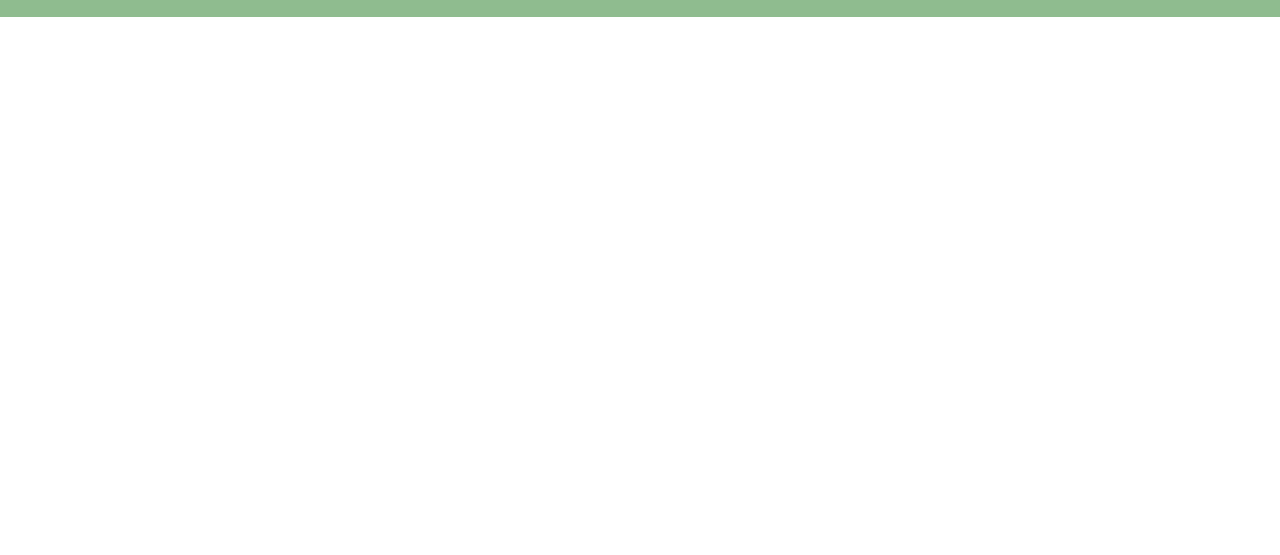
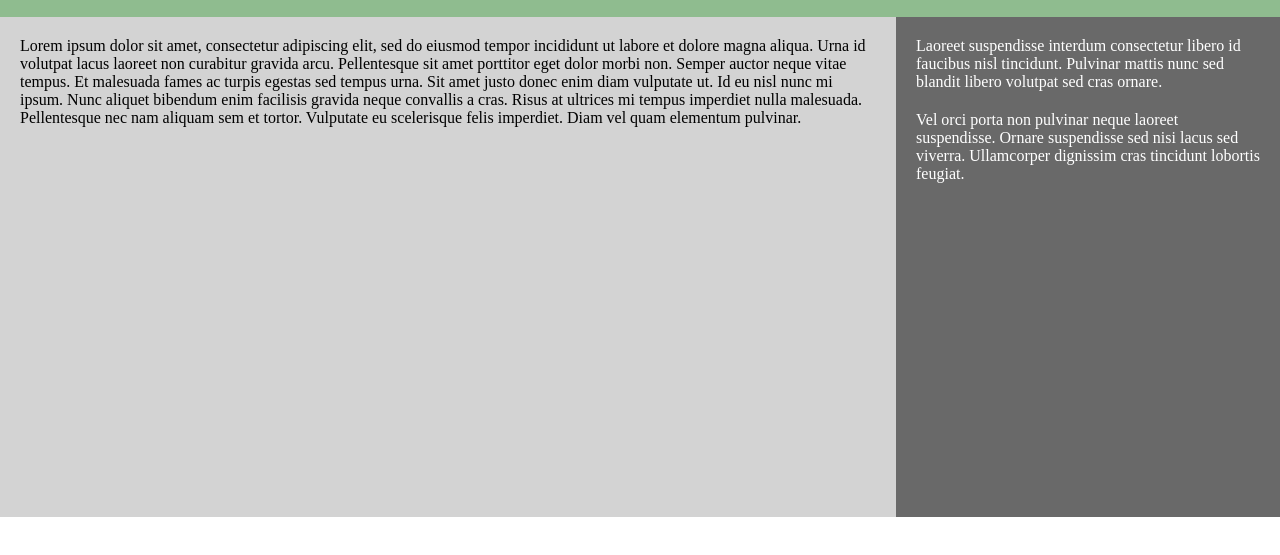
Before and after one commit to maggiedickson1/Lab1, a plain HTML site: page index.html in a window 1280 px wide. Shown: the part 83-638 px from the top of the page. Drawn offline with Linux system fonts and the light colour scheme.

Commit message:
added and formatted paragraphs in html and css

```diff
--- a/index.html
+++ b/index.html
@@ -19,5 +19,14 @@
             </li>
         </ul>
     </div>
+    <div class="main">
+        <div class="content">
+            <p>Lorem ipsum dolor sit amet, consectetur adipiscing elit, sed do eiusmod tempor incididunt ut labore et dolore magna aliqua. Urna id volutpat lacus laoreet non curabitur gravida arcu. Pellentesque sit amet porttitor eget dolor morbi non. Semper auctor neque vitae tempus. Et malesuada fames ac turpis egestas sed tempus urna. Sit amet justo donec enim diam vulputate ut. Id eu nisl nunc mi ipsum. Nunc aliquet bibendum enim facilisis gravida neque convallis a cras. Risus at ultrices mi tempus imperdiet nulla malesuada. Pellentesque nec nam aliquam sem et tortor. Vulputate eu scelerisque felis imperdiet. Diam vel quam elementum pulvinar.</p>
+        </div>
+        <div class="sidebar">
+            <p>Laoreet suspendisse interdum consectetur libero id faucibus nisl tincidunt. Pulvinar mattis nunc sed blandit libero volutpat sed cras ornare.</p>
+            <p>Vel orci porta non pulvinar neque laoreet suspendisse. Ornare suspendisse sed nisi lacus sed viverra. Ullamcorper dignissim cras tincidunt lobortis feugiat.</p>
+        </div>
+    </div>
 </body>
 </html>
--- a/styles.css
+++ b/styles.css
@@ -30,3 +30,24 @@ ul li a{
     text-decoration: none;
 
 }
+
+.main{
+    display: flex;
+}
+
+.content{
+    width: 70%;
+    background-color: lightgray;
+    min-height: 500px;
+}
+
+.sidebar{
+    width: 30%;
+    background-color: dimgrey;
+    color: white;
+    min-height: 500px;
+}
+
+p{
+    margin: 20px;
+}
```
